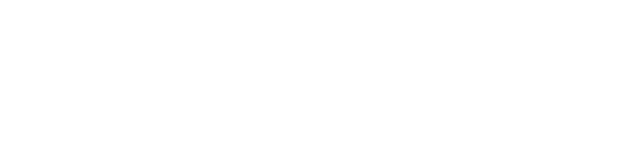
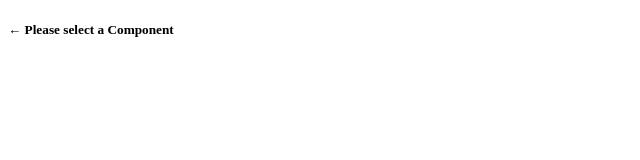
Before and after one commit to logicerpsolution/montageapp, a website: page ui/content.reel/content.html in a window 1280 px wide. Shown: the whole page, without its empty margins (0-640 px from the left). Drawn offline with Linux system fonts and the light colour scheme.

Commit message:
Update component ui/content.reel/content.html

```diff
--- a/ui/content.reel/content.html
+++ b/ui/content.reel/content.html
@@ -42,7 +42,8 @@
 
 </head>
 <body>
-    <div data-montage-id="owner" class="Content">
+    <div data-montage-id="content" class="content">
+        <h5 class="firstrun">← Please select a Component</h5>
     </div>
 </body>
 </html>
```
